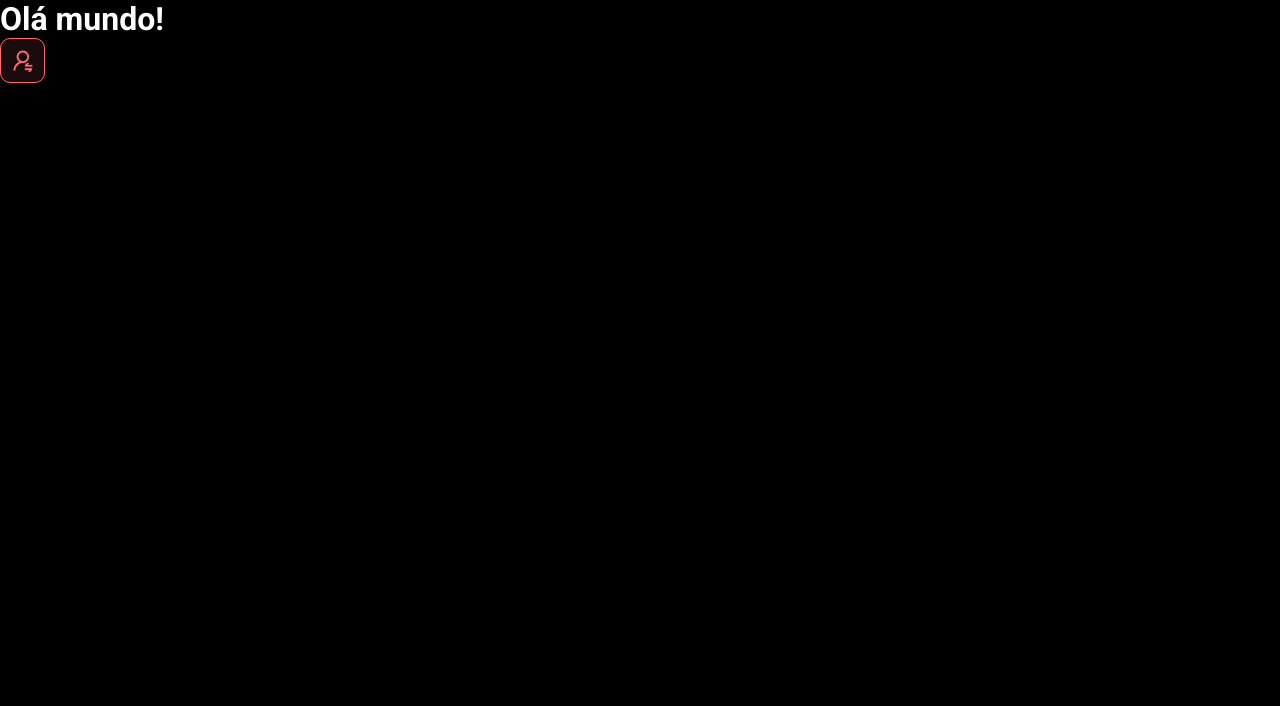
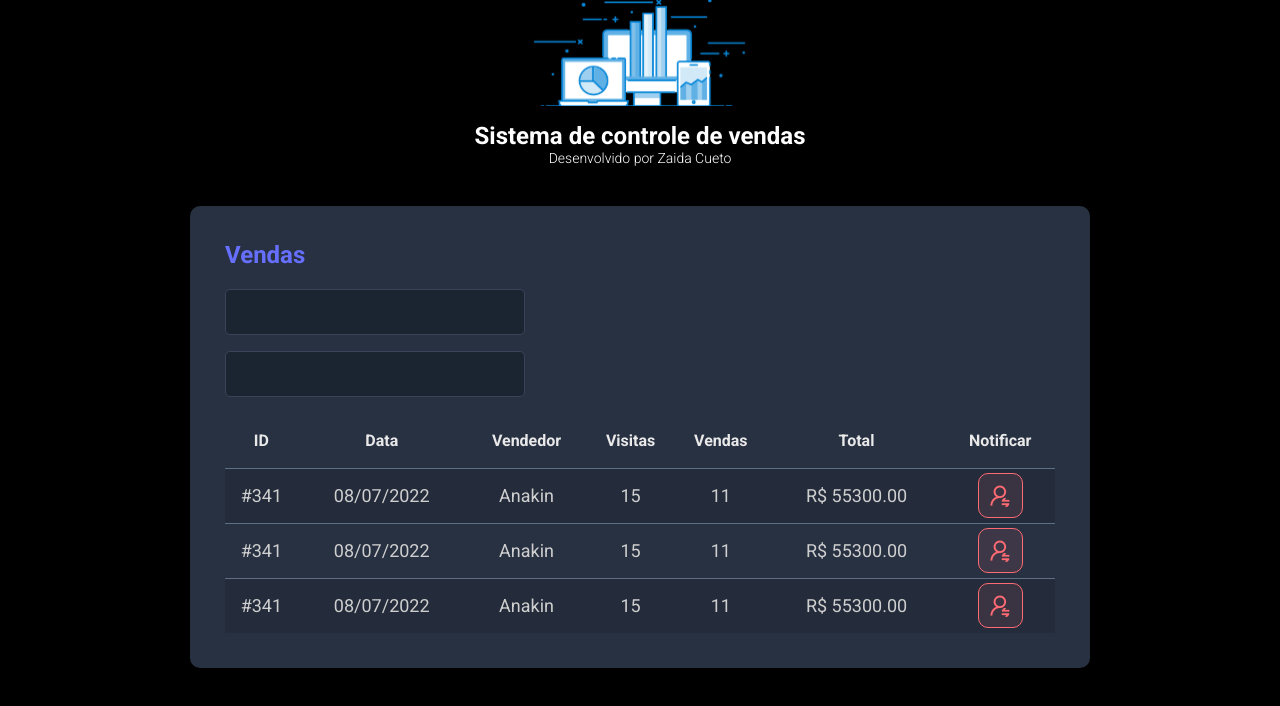
Before and after one commit to ZaidaCueto/sistema-vendas, a React (Vite) app in the folder frontend/: page / in a window 1280 px wide. Shown: the top 706 px of the page. Built offline with nearby package versions, Linux system fonts and the light colour scheme.

Commit message:
Other component

```diff
--- a/frontend/src/App.tsx
+++ b/frontend/src/App.tsx
@@ -1,11 +1,21 @@
-import NotificationButton from "./components/NotificationButton"
+
+import Header from "./components/Header"
+import SalesCard from "./components/SalesCard"
 
 
 function App() {
  return(
   <>
-  <h1>Olá mundo!</h1>
-  <NotificationButton/>
+  <Header />
+   <main>
+      <section id="sales">
+        <div className="container">
+          <SalesCard />
+          </div>
+          </section>
+          </main>
+
+
   </>
   )
 
--- /dev/null
+++ b/frontend/src/components/Header/index.tsx
@@ -0,0 +1,20 @@
+import logo from '../../assets/img/logo.svg';
+import "./styles.css";
+
+
+function Header() {
+    return(
+        <div className="logo-container">
+        <img src={logo} alt="logo" />
+        <h1>Sistema de controle de vendas</h1>
+        <p>
+          Desenvolvido por
+          <a href="https://www.linkedin.com/in/zaidacuetoa">  Zaida Cueto</a>
+        </p>
+    </div>
+
+     )
+
+   }
+
+   export default Header
--- /dev/null
+++ b/frontend/src/components/Header/styles.css
@@ -0,0 +1,19 @@
+.logo-container {
+    display: flex;
+    flex-direction: column;
+    align-items: center;
+  }
+
+  .logo-container img {
+    width: 235px;
+  }
+
+  .logo-container h1 {
+    margin-top: 15px;
+    font-size: 24px;
+  }
+
+  .logo-container p {
+    font-size: 14px;
+    font-weight: 300;
+  }
--- /dev/null
+++ b/frontend/src/components/SalesCard/index.tsx
@@ -0,0 +1,82 @@
+import NotificationButton from '../NotificationButton';
+import "./styles.css";
+
+
+function SalesCard() {
+    return(
+      <div className="card">
+            <h2 className="sales-title">Vendas</h2>
+            <div>
+              <div className="form-control-container">
+                <input className="form-control" type="text"/>
+              </div>
+              <div className="form-control-container">
+                <input className="form-control" type="text"/>
+              </div>
+            </div>
+
+            <div>
+              <table className="sales-table">
+                <thead>
+                  <tr>
+                    <th className="show992">ID</th>
+                    <th className="show576">Data</th>
+                    <th>Vendedor</th>
+                    <th className="show992">Visitas</th>
+                    <th className="show992">Vendas</th>
+                    <th>Total</th>
+                    <th>Notificar</th>
+                  </tr>
+                </thead>
+                <tbody>
+                  <tr>
+                    <td className="show992">#341</td>
+                    <td className="show576">08/07/2022</td>
+                    <td>Anakin</td>
+                    <td className="show992">15</td>
+                    <td className="show992">11</td>
+                    <td>R$ 55300.00</td>
+                    <td>
+                      <div className="red-btn-container">
+                        <NotificationButton />
+                      </div>
+                    </td>
+                  </tr>
+                  <tr>
+                    <td className="show992">#341</td>
+                    <td className="show576">08/07/2022</td>
+                    <td>Anakin</td>
+                    <td className="show992">15</td>
+                    <td className="show992">11</td>
+                    <td>R$ 55300.00</td>
+                    <td>
+                      <div className="red-btn-container">
+                      <NotificationButton />
+                      </div>
+                    </td>
+                  </tr>
+                  <tr>
+                    <td className="show992">#341</td>
+                    <td className="show576">08/07/2022</td>
+                    <td>Anakin</td>
+                    <td className="show992">15</td>
+                    <td className="show992">11</td>
+                    <td>R$ 55300.00</td>
+                    <td>
+                      <div className="red-btn-container">
+                      <NotificationButton />
+                      </div>
+                    </td>
+                  </tr>
+                </tbody>
+
+              </table>
+            </div>
+
+          </div>
+
+     )
+
+   }
+
+   export default SalesCard
--- /dev/null
+++ b/frontend/src/components/SalesCard/styles.css
@@ -0,0 +1,101 @@
+.card {
+  background-color: #283142;
+  border-radius: 10px;
+  padding: 30px 10px;
+}
+
+
+
+.sales-title {
+  color: #676fff;
+  font-size: 24px;
+  margin-bottom: 20px;
+}
+
+.form-control-container {
+  margin-bottom: 16px;
+  max-width: 300px;
+}
+
+.form-control {
+  width: 100%;
+  height: 46px;
+  background-color: #1b2531;
+  border: 1px solid #384459;
+  border-radius: 5px;
+  color: #9aaabe;
+  padding: 0 20px;
+  font-size: 18px;
+}
+
+.sales-table {
+  width: 100%;
+  border-spacing: 0;
+  border-collapse: collapse;
+}
+
+.sales-table thead {
+  height: 55px;
+  font-size: 16px;
+  color: #e9e9e9;
+  font-weight: 700;
+}
+
+.sales-table tbody {
+  font-size: 14px;
+  font-weight: 400;
+  color: #cfcfcf;
+  text-align: center;
+}
+
+.sales-table tbody tr {
+  height: 74px;
+  border-top: 1px solid #5f6e82;
+}
+
+.sales-table tbody tr:hover > td {
+  background-color: #384459;
+}
+
+.sales-table tbody tr:nth-child(odd) {
+  background-color: #242c3b;
+}
+
+.red-btn-container {
+    display: flex;
+    justify-content: center;
+}
+
+
+
+.show576 {
+    display: none;
+}
+
+.show992 {
+    display: none;
+}
+
+@media (min-width: 576px) {
+    .show576 {
+        display: table-cell;
+    }
+
+    .card {
+        padding: 35px;
+    }
+
+    .sales-table tbody tr {
+        height: 55px;
+    }
+
+    .sales-table tbody {
+        font-size: 18px;
+    }
+}
+
+@media (min-width: 992px) {
+    .show992 {
+        display: table-cell;
+    }
+}
--- a/frontend/src/index.css
+++ b/frontend/src/index.css
@@ -20,3 +20,13 @@
   color: unset;
   text-decoration: none;
 }
+
+.container {
+  width: 100%;
+  max-width: 900px;
+  margin: 0 auto;
+}
+
+#sales {
+  padding: 40px 10px;
+}
```
Also changed, not shown: frontend/src/assets/img/logo.svg (added).
